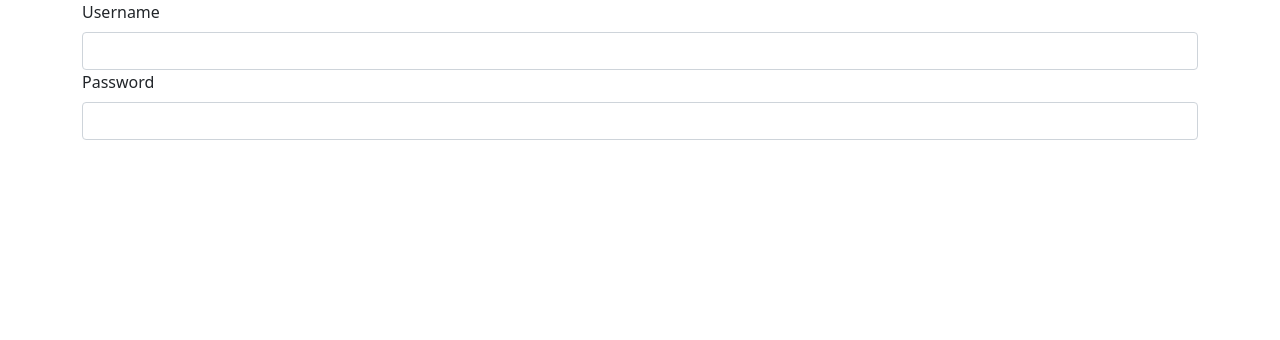
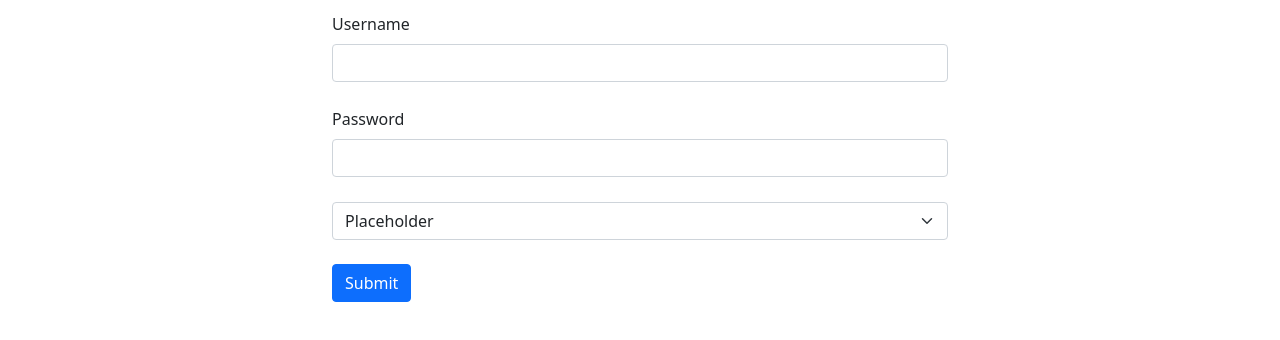
Before and after one commit to michaelLobman/steak-whizard, a React (Create React App) app in the folder client/: page / in a window 1280 px wide. Shown: the top 340 px of the page. Built offline with nearby package versions, Linux system fonts and the light colour scheme.

Commit message:
Style signup form

```diff
--- a/client/src/App.css
+++ b/client/src/App.css
@@ -1,38 +1,7 @@
-.App {
-  text-align: center;
+#signup-container {
+  width: 50%;
 }
 
-.App-logo {
-  height: 40vmin;
-  pointer-events: none;
+.form-group {
+  padding: 2% 0;
 }
-
-@media (prefers-reduced-motion: no-preference) {
-  .App-logo {
-    animation: App-logo-spin infinite 20s linear;
-  }
-}
-
-.App-header {
-  background-color: #282c34;
-  min-height: 100vh;
-  display: flex;
-  flex-direction: column;
-  align-items: center;
-  justify-content: center;
-  font-size: calc(10px + 2vmin);
-  color: white;
-}
-
-.App-link {
-  color: #61dafb;
-}
-
-@keyframes App-logo-spin {
-  from {
-    transform: rotate(0deg);
-  }
-  to {
-    transform: rotate(360deg);
-  }
-}
--- a/client/src/components/App.js
+++ b/client/src/components/App.js
@@ -1,5 +1,6 @@
 import React from "react";
 import SignUpForm from "./SignUpForm";
+import NavBar from "./NavBar";
 import Button from "react-bootstrap/Badge";
 
 function App() {
--- a/client/src/components/SignUpForm.js
+++ b/client/src/components/SignUpForm.js
@@ -1,6 +1,7 @@
 import { useState } from "react";
 import Form from "react-bootstrap/Form";
 import Container from "react-bootstrap/Container";
+import Button from "react-bootstrap/Button";
 
 function SignUpForm(){
 
@@ -11,9 +12,9 @@ function SignUpForm(){
 
 
     return(
-        <Container>
-            <Form>
-                <Form.Group>
+        <Container id="signup-container">
+            <Form id="signup-form">
+                <Form.Group className="form-group">
                     <Form.Label>Username</Form.Label>
                     <Form.Control
                         type="text"
@@ -21,7 +22,7 @@ function SignUpForm(){
                         onChange={(e => setUsername(e.target.value))}
                     />
                 </Form.Group>
-                <Form.Group>
+                <Form.Group className="form-group">
                     <Form.Label>Password</Form.Label>
                     <Form.Control
                         type="password"
@@ -29,6 +30,22 @@ function SignUpForm(){
                         onChange={(e => setPassword(e.target.value))}
                     />
                 </Form.Group>
+                <Form.Group className="form-group">
+                    <Form.Select
+                        aria-label="Fav-steak select"
+                    >
+                        # Steak options mapped and go here
+                        <option>Placeholder</option>
+                    </Form.Select>
+                </Form.Group>
+                <Form.Group className="form-group">
+                    <Button
+                        type="submit"
+                        variant="primary"
+                    >
+                        Submit
+                    </Button>
+                </Form.Group>
             </Form>
         </Container>
     )
--- a/client/src/index.js
+++ b/client/src/index.js
@@ -1,5 +1,6 @@
 import React from 'react';
 import 'bootstrap/dist/css/bootstrap.min.css';
+import './App.css';
 import ReactDOM from 'react-dom';
 import App from './components/App';
 
```
Also changed, not shown: client/src/components/NavBar.js (added).
